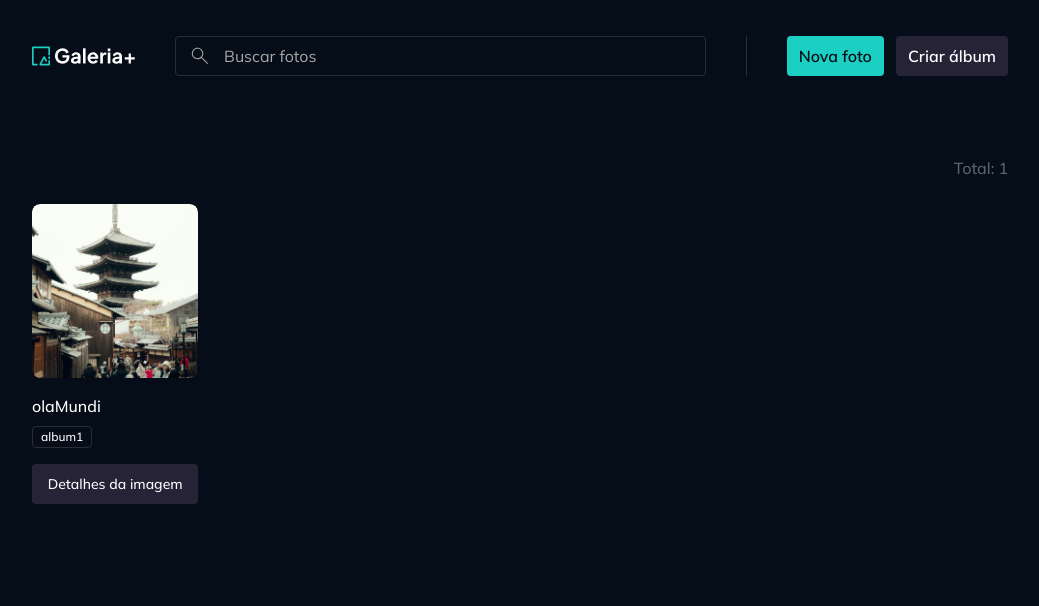
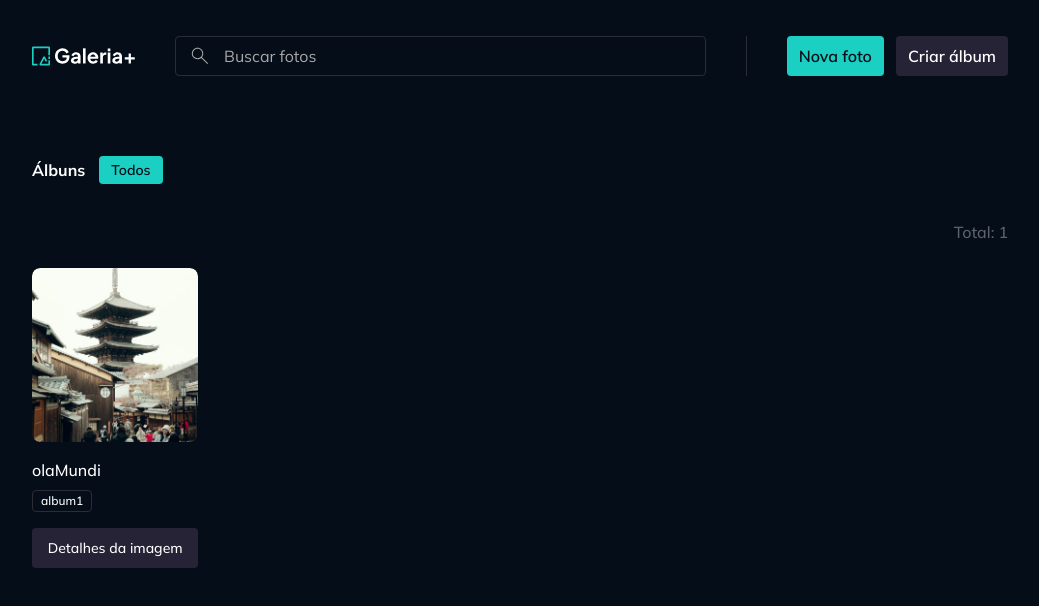
Before and after one commit to Guiilhermendes/gallery-plus, a React (Vite) app: page / in a window 1280 px wide. Shown: the top 606 px of the page, without its empty margins (120-1159 px from the left). Built offline with nearby package versions, Linux system fonts and the light colour scheme.

Commit message:
feat: creating albums filter

```diff
--- /dev/null
+++ b/src/context/albums/components/albums-filter.tsx
@@ -0,0 +1,47 @@
+import type React from "react";
+import Button from "../../../components/button";
+import Text from "../../../components/text";
+import type { Album } from "../models/album"
+import cx from "classnames";
+import Skeleton from "../../../components/skeleton";
+
+interface AlbumsFilterProps extends React.ComponentProps<"div"> {
+    albums: Album[];
+    loading?: boolean;
+}
+
+export default function AlbumsFilter({
+    albums,
+    loading,
+    className,
+    ...props
+}: AlbumsFilterProps) {
+    return (
+        <div className={cx("flex items-center gap-3.5 overflow-x-auto", className)} {...props}>
+            <Text variant="heading-small">Álbuns</Text>
+            <div className="flex gap-3">
+                {!loading ? (
+                    <>
+                        <Button variant="primary" size="sm" className="cursor-pointer">
+                            Todos
+                        </Button>
+                        {albums.map(album => (
+                            <Button
+                                key={album.id}
+                                variant="ghost"
+                                size="sm"
+                                className="cursor-pointer"
+                            >
+                                {album.title}
+                            </Button>
+                        ))}
+                    </>
+                ) : (
+                    Array.from({length: 5}).map((_, index) => (
+                        <Skeleton key={`album-button-loading-${index}`} className="w-28 h-7" />
+                    ))
+                )}
+            </div>
+        </div>
+    )
+}
--- a/src/pages/page-home.tsx
+++ b/src/pages/page-home.tsx
@@ -1,9 +1,11 @@
 import Container from "../components/container";
+import AlbumsFilter from "../context/albums/components/albums-filter";
 import PhotosList from "../context/photos/components/photos-list";
 
 export default function PageHome() {
     return (
         <Container>
+            <AlbumsFilter albums={[]} className="mb-9" />
             <PhotosList
                 photos={[
                     {
```
